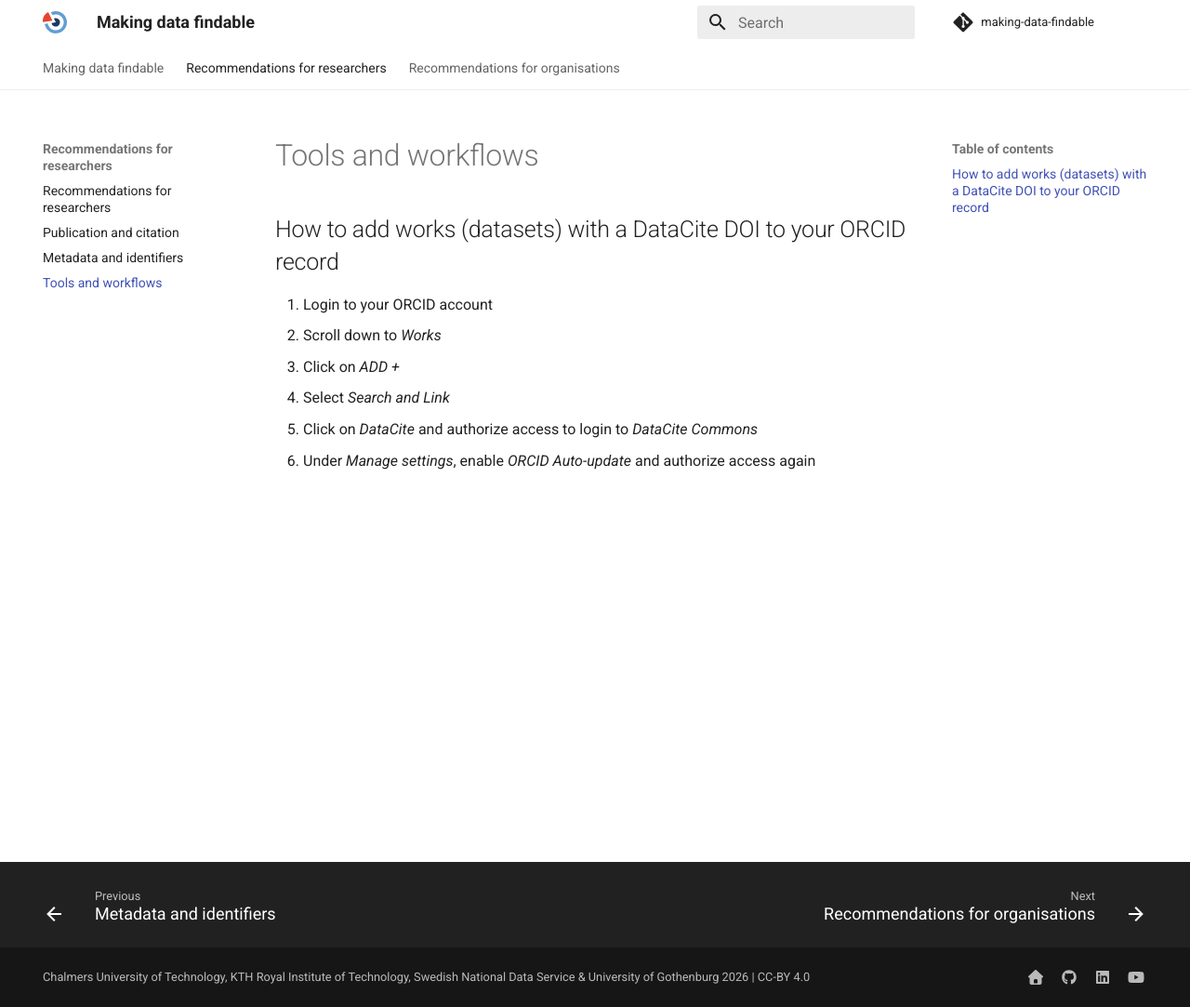
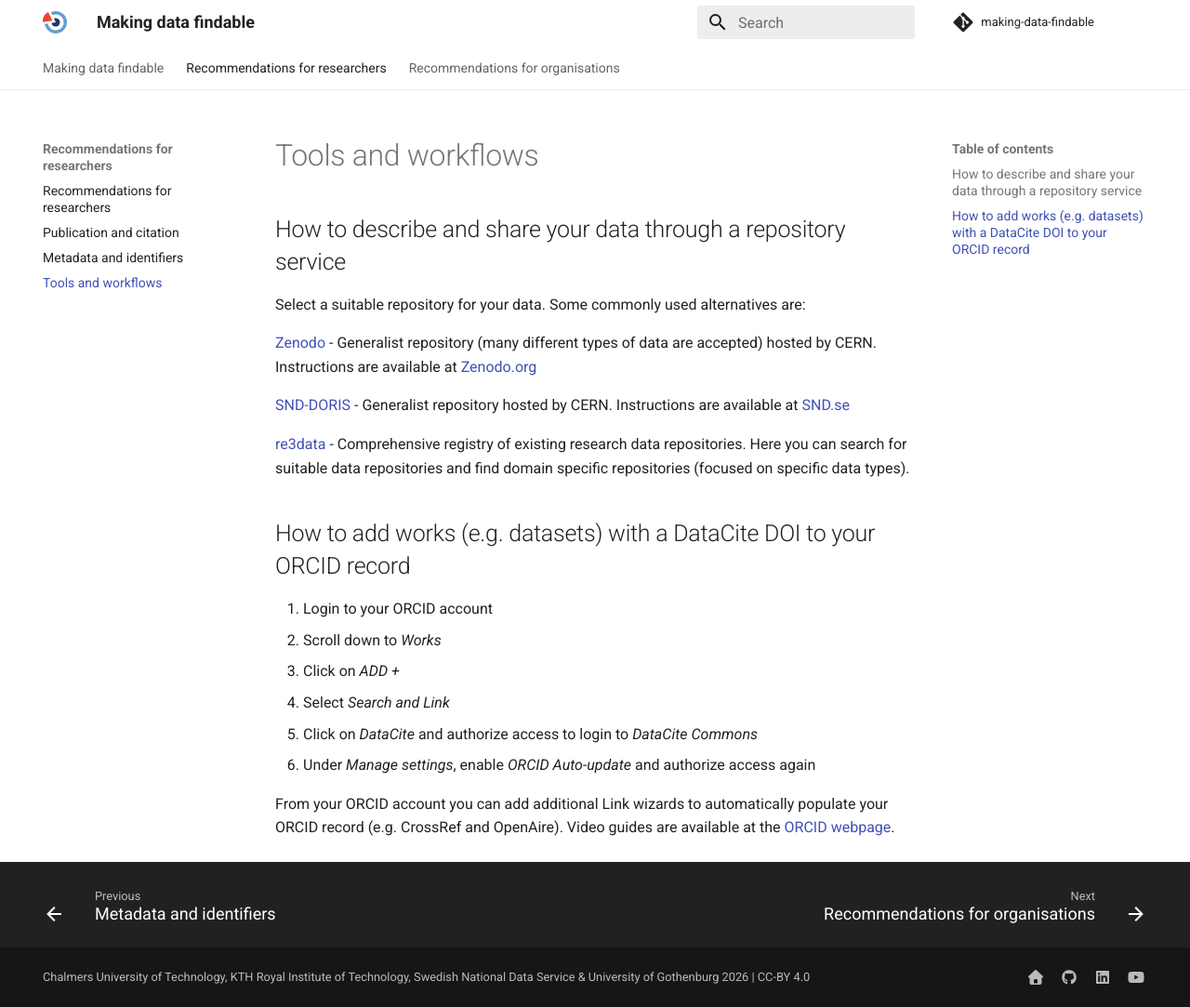
Before and after one commit to snd-sweden/making-data-findable, an MkDocs documentation site: the page built from docs/researchers/tools-workflows.md, in a window 1280 px wide and 1083 px high. Shown: the whole window at 93% size. Built offline with MkDocs 1.6.1 and Material for MkDocs 9.7.7, drawn with Linux system fonts in a browser that asks for light colours; comment, search, counter and statistics services are not loaded.

Commit message:
Update tools-workflows.md
Added repository links

```diff
--- a/docs/researchers/tools-workflows.md
+++ b/docs/researchers/tools-workflows.md
@@ -1,6 +1,17 @@
 # Tools and workflows
 
-## How to add works (datasets) with a DataCite DOI to your ORCID record
+## How to describe and share your data through a repository service
+Select a suitable repository for your data. Some commonly used alternatives are:
+
+[Zenodo](https://zenodo.org/) - Generalist repository (many different types of data are accepted) hosted by CERN.
+Instructions are available at [Zenodo.org](https://help.zenodo.org/)
+
+[SND-DORIS](https://snd.se/en/doris-researchers) - Generalist repository hosted by CERN.
+Instructions are available at [SND.se](https://snd.se/en/doris-researchers/describe-data-doris)
+
+[re3data](https://www.re3data.org/) - Comprehensive registry of existing research data repositories. Here you can search for suitable data repositories and find domain specific repositories (focused on specific data types).
+
+## How to add works (e.g. datasets) with a DataCite DOI to your ORCID record
 
 1. Login to your ORCID account
 2. Scroll down to _Works_
@@ -8,3 +19,5 @@
 4. Select _Search and Link_
 5. Click on _DataCite_ and authorize access to login to _DataCite Commons_
 6. Under _Manage settings_, enable _ORCID Auto-update_ and authorize access again
+
+From your ORCID account you can add additional Link wizards to automatically populate your ORCID record (e.g. CrossRef and OpenAire). Video guides are available at the [ORCID webpage](https://info.orcid.org/video-tutorials/).
```
